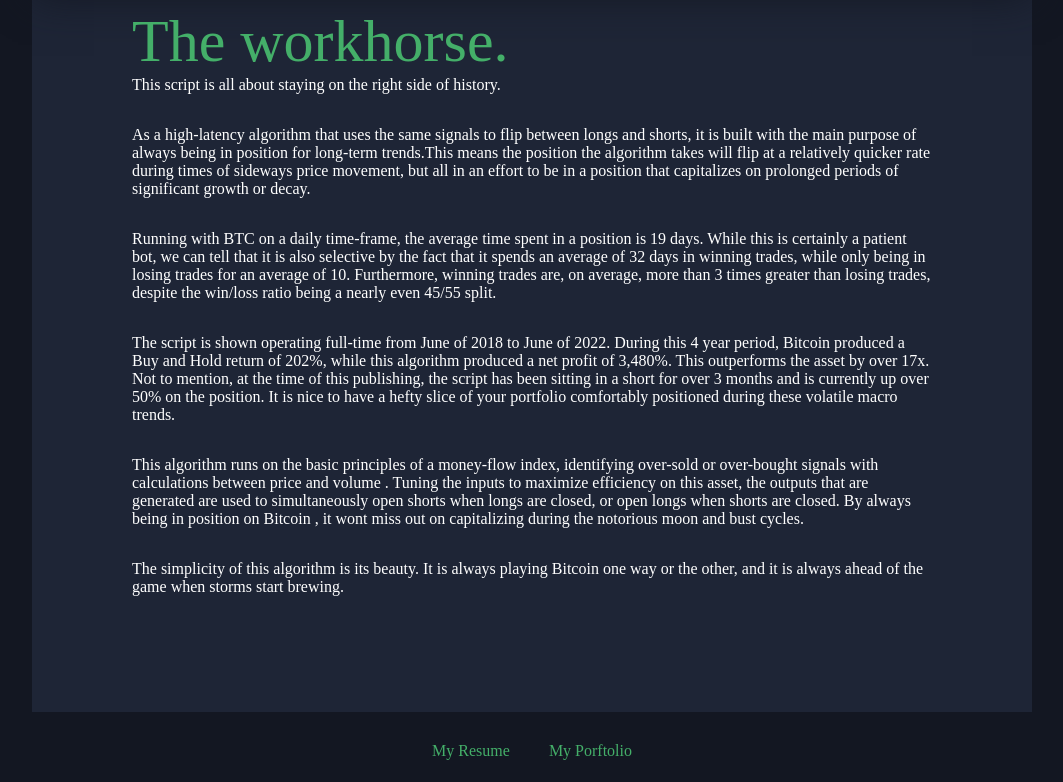
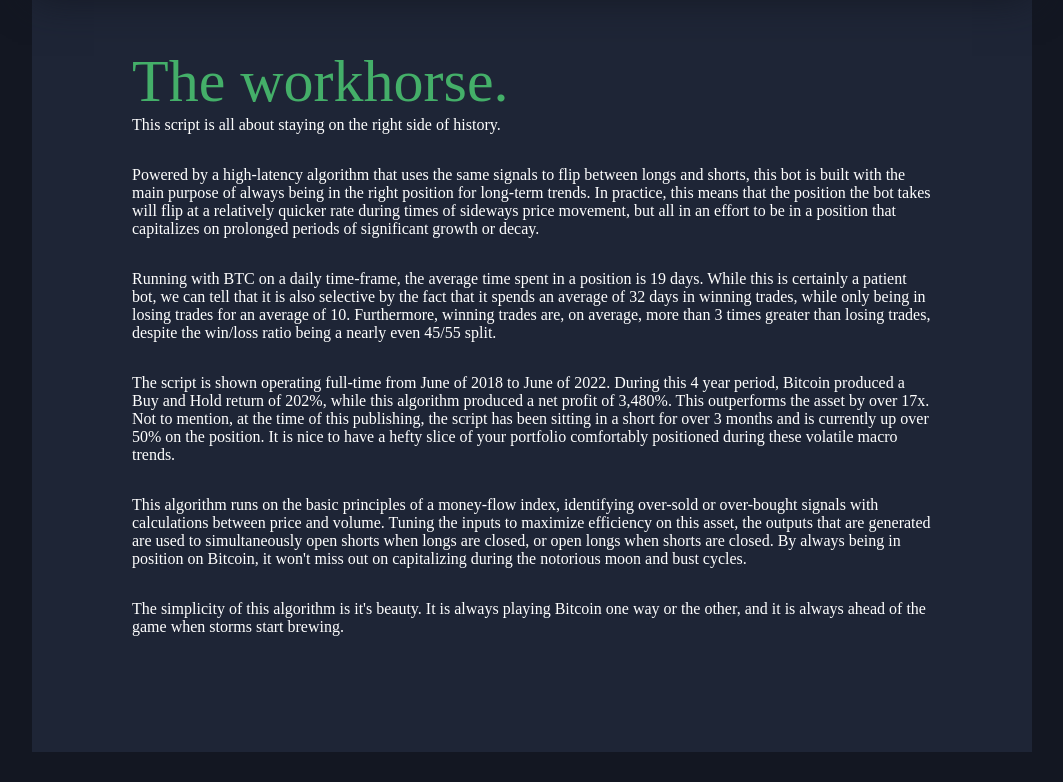
Before and after one commit to jkwalsh127/btc-bot, a React (Create React App) app: page / in a window 1280 px wide. Shown: the part 1180-1962 px from the top of the page, without its empty margins (108-1171 px from the left). Built offline with nearby package versions, Linux system fonts and the light colour scheme; the HTML template or start-up script is replaced by a standard one.

Commit message:
minor edits to description text, and minor format imporvement to social links

```diff
--- a/src/components/Info.js
+++ b/src/components/Info.js
@@ -14,7 +14,7 @@ function Info() {
             This script is all about staying on the right side of history.
           </p>
           <p className='description-paragraph'>
-            As a high-latency algorithm that uses the same signals to flip between longs and shorts, it is built with the main purpose of always being in position for long-term trends.This means the position the algorithm takes will flip at a relatively quicker rate during times of sideways price movement, but all in an effort to be in a position that capitalizes on prolonged periods of significant growth or decay.
+            Powered by a high-latency algorithm that uses the same signals to flip between longs and shorts, this bot is built with the main purpose of always being in the right position for long-term trends. In practice, this means that the position the bot takes will flip at a relatively quicker rate during times of sideways price movement, but all in an effort to be in a position that capitalizes on prolonged periods of significant growth or decay.
           </p>
           <p className='description-paragraph'>
             Running with BTC on a daily time-frame, the average time spent in a position is 19 days. While this is certainly a patient bot, we can tell that it is also selective by the fact that it spends an average of 32 days in winning trades, while only being in losing trades for an average of 10. Furthermore, winning trades are, on average, more than 3 times greater than losing trades, despite the win/loss ratio being a nearly even 45/55 split.
@@ -23,10 +23,10 @@ function Info() {
             The script is shown operating full-time from June of 2018 to June of 2022. During this 4 year period, Bitcoin produced a Buy and Hold return of 202%, while this algorithm produced a net profit of 3,480%. This outperforms the asset by over 17x. Not to mention, at the time of this publishing, the script has been sitting in a short for over 3 months and is currently up over 50% on the position. It is nice to have a hefty slice of your portfolio comfortably positioned during these volatile macro trends.
           </p>
           <p className='description-paragraph'>
-            This algorithm runs on the basic principles of a money-flow index, identifying over-sold or over-bought signals with calculations between price and volume . Tuning the inputs to maximize efficiency on this asset, the outputs that are generated are used to simultaneously open shorts when longs are closed, or open longs when shorts are closed. By always being in position on Bitcoin , it wont miss out on capitalizing during the notorious moon and bust cycles.
+            This algorithm runs on the basic principles of a money-flow index, identifying over-sold or over-bought signals with calculations between price and volume. Tuning the inputs to maximize efficiency on this asset, the outputs that are generated are used to simultaneously open shorts when longs are closed, or open longs when shorts are closed. By always being in position on Bitcoin, it won't miss out on capitalizing during the notorious moon and bust cycles.
           </p>
           <p className='description-paragraph'>
-            The simplicity of this algorithm is its beauty. It is always playing Bitcoin one way or the other, and it is always ahead of the game when storms start brewing.
+            The simplicity of this algorithm is it's beauty. It is always playing Bitcoin one way or the other, and it is always ahead of the game when storms start brewing.
           </p>
       </div>
       <Footer />
--- a/src/styles/App.css
+++ b/src/styles/App.css
@@ -120,6 +120,9 @@ body {
   color: #262626;
   transition: .5s;
 }
+.github {
+  border-radius: 50%;
+}
 .github:hover {
   color: var(--mint);
 }
@@ -200,6 +203,7 @@ body {
   display: flex;
   justify-content: center;
   padding: 20px 0;
+  margin-bottom: 40px;
   box-shadow: 0px 5px 40px var(--console-dark);
 }
 
```
